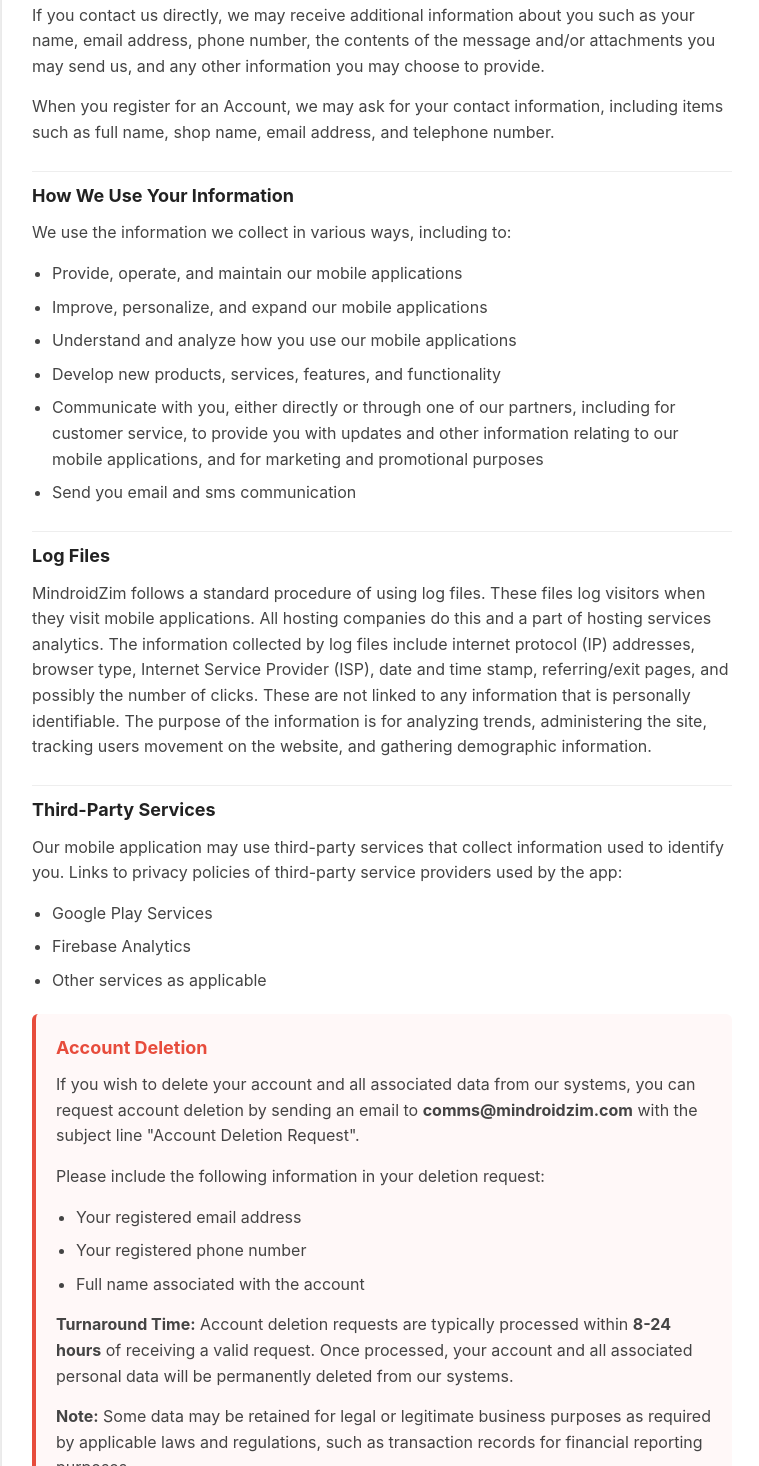
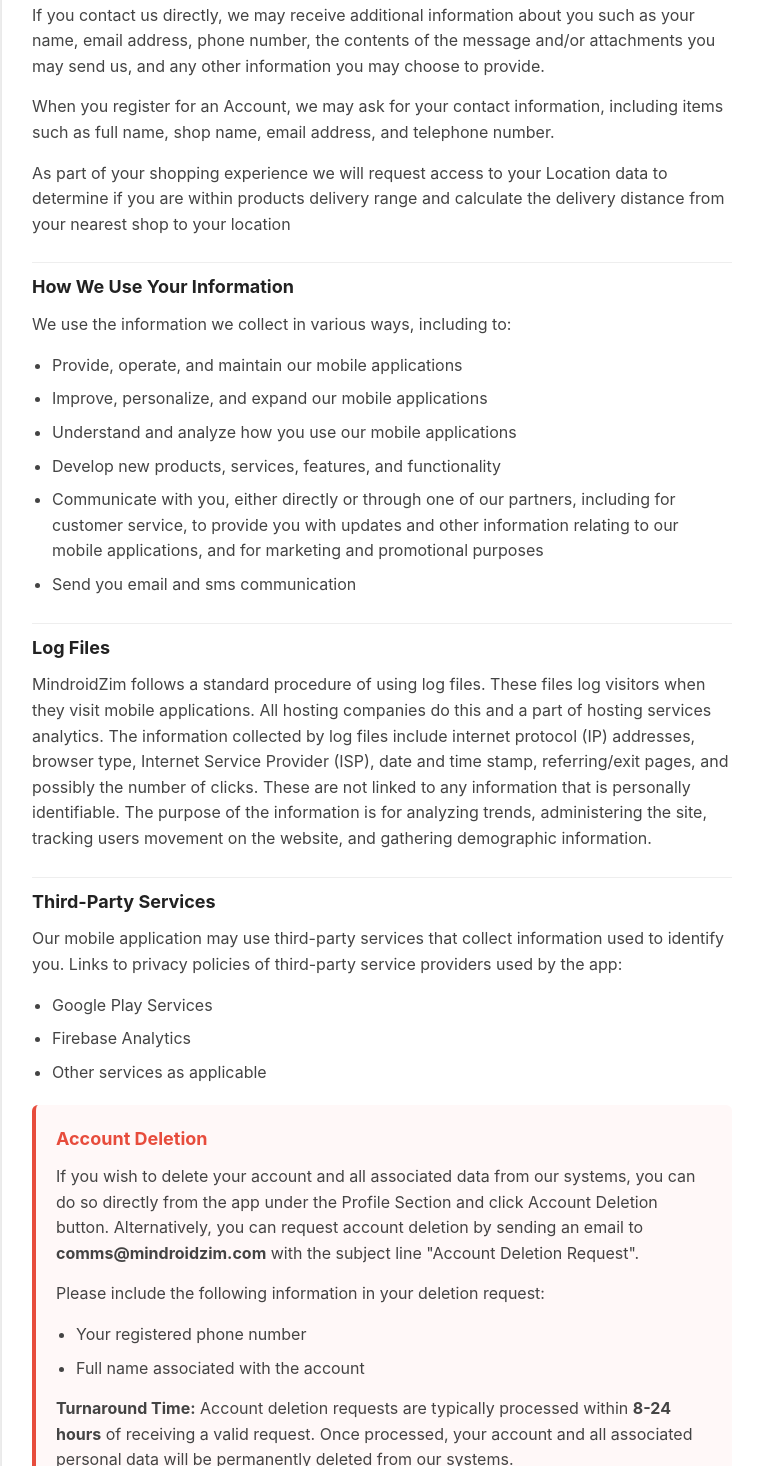
Before and after one commit to MindroidZim/privacy-policy, a plain HTML site: page mindroid360.html in a window 1280 px wide. Shown: the part 822-2288 px from the top of the page, without its empty margins (258-1017 px from the left). Drawn offline with Linux system fonts and the light colour scheme.

Commit message:
add location declaration

```diff
--- a/mindroid360.html
+++ b/mindroid360.html
@@ -164,6 +164,8 @@
 
     <p>When you register for an Account, we may ask for your contact information, including items such as full name, shop name, email address, and telephone number.</p>
 
+    <p>As part of your shopping experience we will request access to your Location data to determine if you are within products delivery range and calculate the delivery distance from your nearest shop to your location</p>
+
     <h2>How We Use Your Information</h2>
     <p>We use the information we collect in various ways, including to:</p>
     <ul>
@@ -188,11 +190,10 @@
 
     <div class="deletion-info">
         <h2>Account Deletion</h2>
-        <p>If you wish to delete your account and all associated data from our systems, you can request account deletion by sending an email to <strong>comms@mindroidzim.com</strong> with the subject line "Account Deletion Request".</p>
+        <p>If you wish to delete your account and all associated data from our systems, you can do so directly from the app under the Profile Section and click Account Deletion button. Alternatively, you can request account deletion by sending an email to <strong>comms@mindroidzim.com</strong> with the subject line "Account Deletion Request".</p>
 
         <p>Please include the following information in your deletion request:</p>
         <ul>
-            <li>Your registered email address</li>
             <li>Your registered phone number</li>
             <li>Full name associated with the account</li>
         </ul>
```
